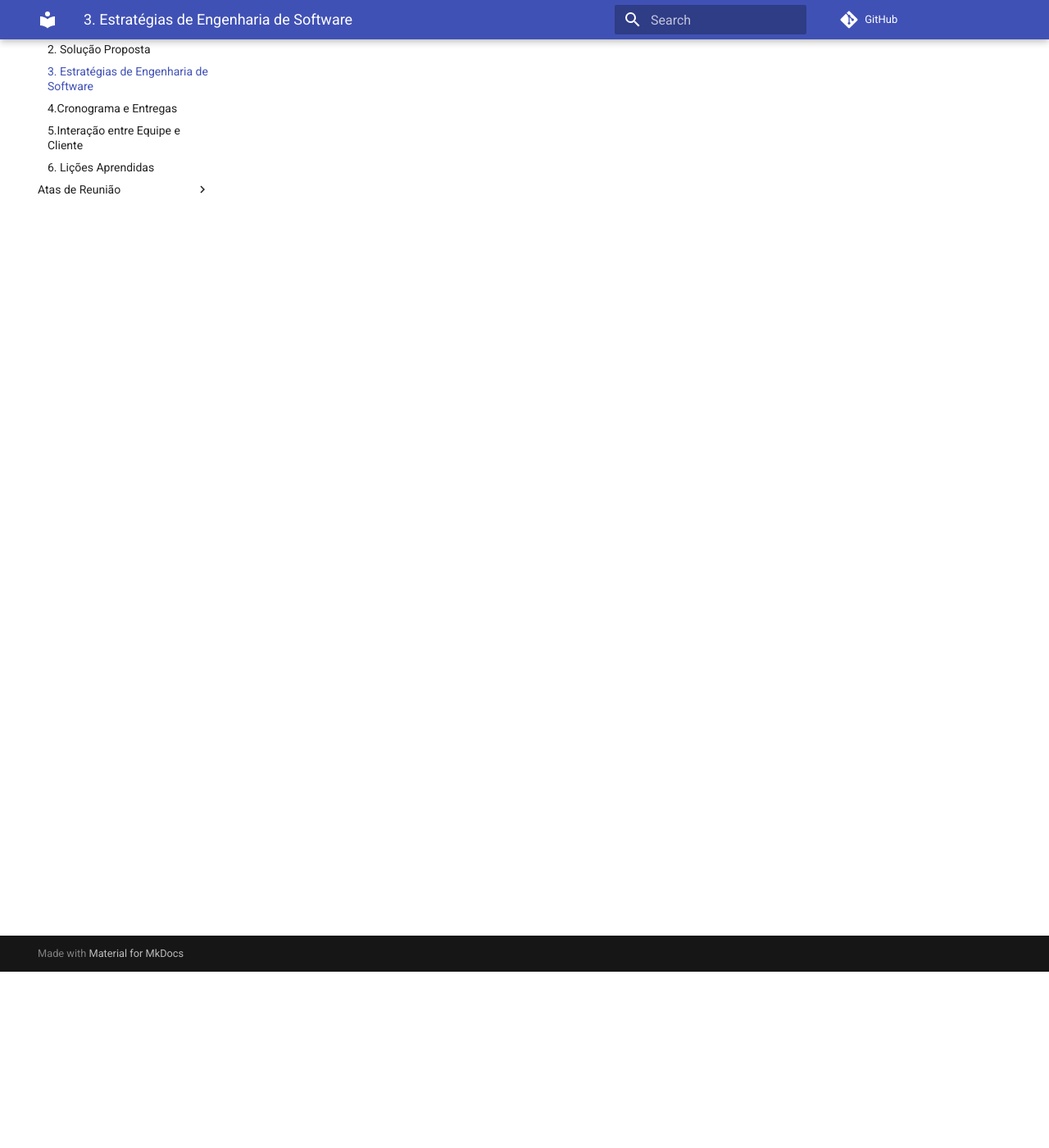
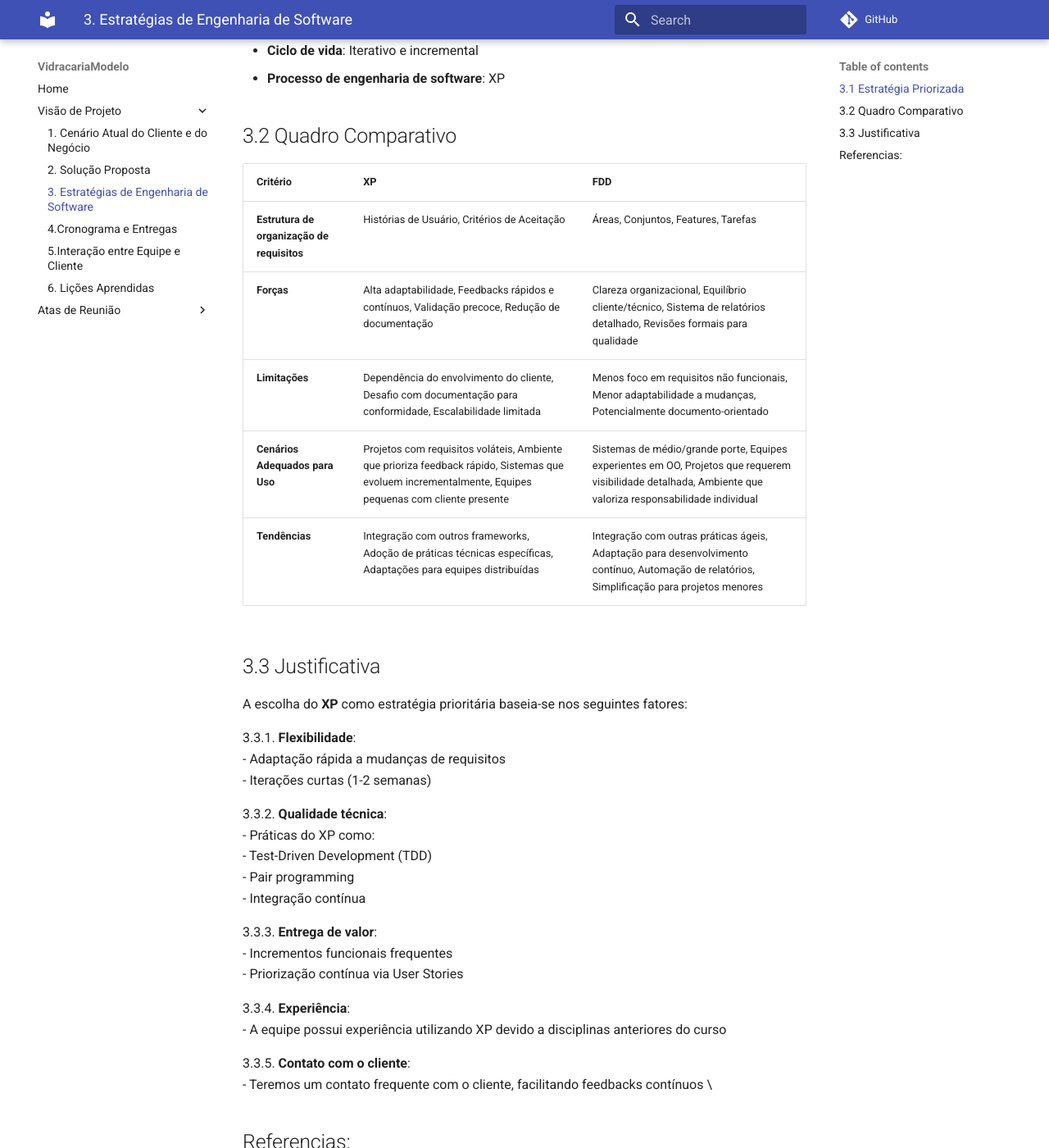
Before and after one commit to mdsreq-fga-unb/2025.1-T01-VidracariaModelo, an MkDocs documentation site: the page built from docs/docs/VisaodeProduto/Estrategias.md, in a window 1280 px wide and 1400 px high, scrolled down 215 px. Shown: the whole window at 82% size. Built offline with MkDocs 1.6.1 and Material for MkDocs 9.7.7, drawn with Linux system fonts in a browser that asks for light colours; comment, search, counter and statistics services are not loaded; some of the changed text lies outside the part shown.

Commit message:
Estrategias

```diff
--- a/docs/docs/VisaodeProduto/Estrategias.md
+++ b/docs/docs/VisaodeProduto/Estrategias.md
@@ -1 +1,41 @@
 # 3. Estratégias de Engenharia de Software
+
+## 3.1 Estratégia Priorizada
+- **Abordagem de desenvolvimento de software**: Ágil
+- **Ciclo de vida**: Iterativo e incremental
+- **Processo de engenharia de software**: XP
+
+## 3.2 Quadro Comparativo
+| Critério | XP | FDD |
+|----------|----|-----|
+| **Estrutura de organização de requisitos** | Histórias de Usuário, Critérios de Aceitação | Áreas, Conjuntos, Features, Tarefas |
+| **Forças** | Alta adaptabilidade, Feedbacks rápidos e contínuos, Validação precoce, Redução de documentação | Clareza organizacional, Equilíbrio cliente/técnico, Sistema de relatórios detalhado, Revisões formais para qualidade |
+| **Limitações** | Dependência do envolvimento do cliente, Desafio com documentação para conformidade, Escalabilidade limitada | Menos foco em requisitos não funcionais, Menor adaptabilidade a mudanças, Potencialmente documento-orientado |
+| **Cenários Adequados para Uso** | Projetos com requisitos voláteis, Ambiente que prioriza feedback rápido, Sistemas que evoluem incrementalmente, Equipes pequenas com cliente presente | Sistemas de médio/grande porte, Equipes experientes em OO, Projetos que requerem visibilidade detalhada, Ambiente que valoriza responsabilidade individual |
+| **Tendências** | Integração com outros frameworks, Adoção de práticas técnicas específicas, Adaptações para equipes distribuídas | Integração com outras práticas ágeis, Adaptação para desenvolvimento contínuo, Automação de relatórios, Simplificação para projetos menores |
+
+## 3.3 Justificativa
+A escolha do **XP** como estratégia prioritária baseia-se nos seguintes fatores:
+
+3.3.1. **Flexibilidade**:
+   - Adaptação rápida a mudanças de requisitos
+   - Iterações curtas (1-2 semanas)
+
+3.3.2. **Qualidade técnica**:
+   - Práticas do XP como:
+     - Test-Driven Development (TDD)
+     - Pair programming
+     - Integração contínua
+
+3.3.3. **Entrega de valor**:
+   - Incrementos funcionais frequentes
+   - Priorização contínua via User Stories
+
+3.3.4. **Experiência**:
+   - A equipe possui experiência utilizando XP devido a disciplinas anteriores do curso
+
+3.3.5. **Contato com o cliente**:
+   - Teremos um contato frequente com o cliente, facilitando feedbacks contínuos  \
+
+## Referencias:
+MARSICANO, George. Requisitos de Software: Fundamentos, Evolução e Praticas 2025. Material interno não publicado.
```
